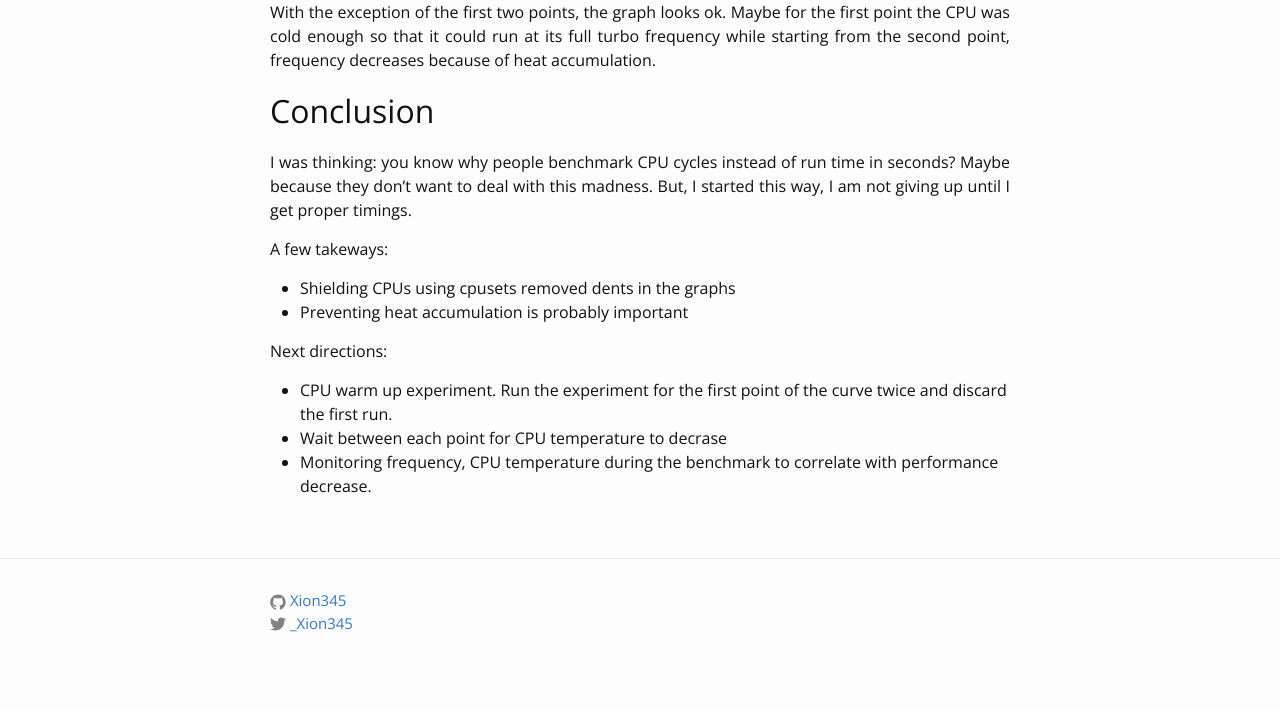
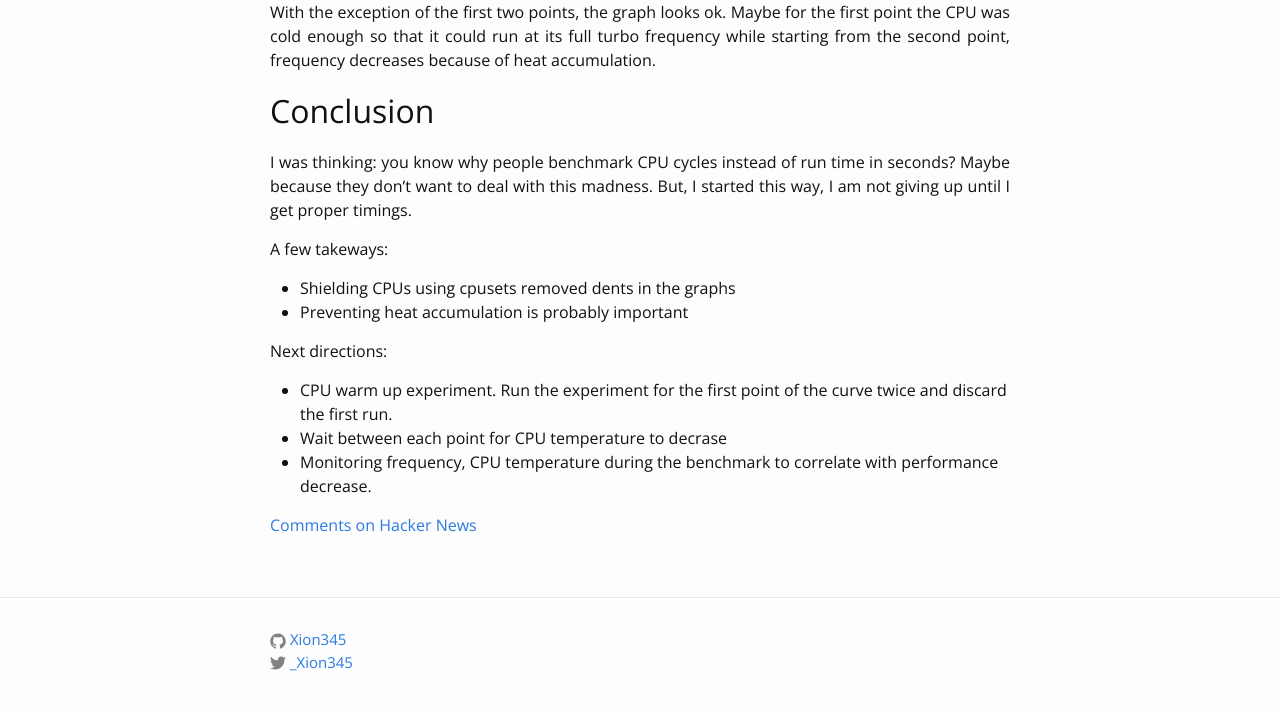
Before and after one commit to Xion345/xion345.github.io, a Jekyll site: the page built from _posts/2015-08-05-reliable-laptop-benchmarks.md, in a window 1280 px wide and 900 px high, scrolled down 5960 px, cut to the strip 167-877 px from the top of the window. Built offline with Jekyll 4.4.1, drawn with Linux system fonts in a browser that asks for light colours.

Commit message:
Added Hackers News comments link

```diff
--- a/_posts/2015-08-05-reliable-laptop-benchmarks.md
+++ b/_posts/2015-08-05-reliable-laptop-benchmarks.md
@@ -171,3 +171,5 @@ Next directions:
 - Wait between each point for CPU temperature to decrase
 - Monitoring frequency, CPU temperature during the benchmark to correlate with
     performance decrease.
+
+[Comments on Hacker News](https://news.ycombinator.com/item?id=10012933)
```
